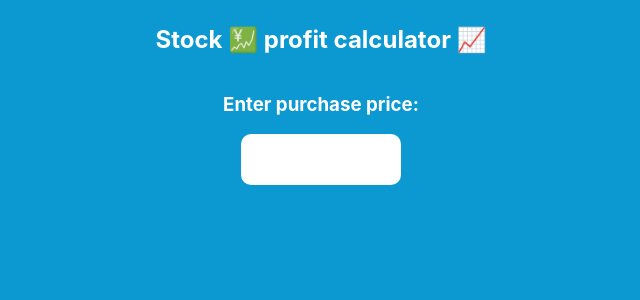
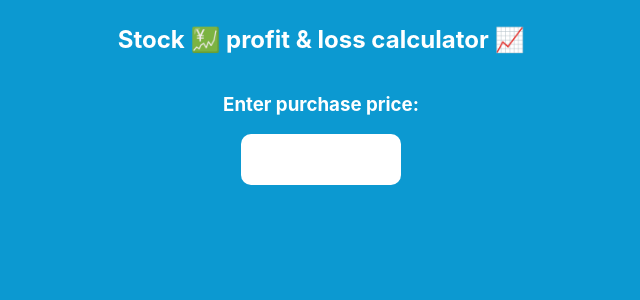
Before and after one commit to Pratham82/stock-profit-calculator, a React (Create React App) app: page / in a window 1280 px wide. Shown: the top 300 px of the page, without its empty margins (319-959 px from the left). Built offline with nearby package versions, Linux system fonts and the light colour scheme.

Commit message:
Updated heading

```diff
--- a/src/App.js
+++ b/src/App.js
@@ -47,7 +47,7 @@ function App() {
           : 'neutralBG'
       }`}
     >
-      <h2>Stock 💹 profit calculator 📈</h2>
+      <h2>Stock 💹 profit & loss calculator 📈</h2>
       <div className="container"></div>
       <h3>Enter purchase price:</h3>
       <input
```
